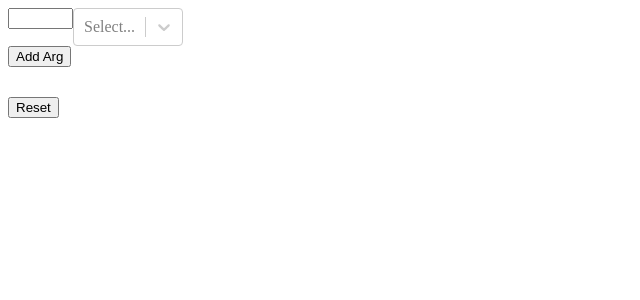
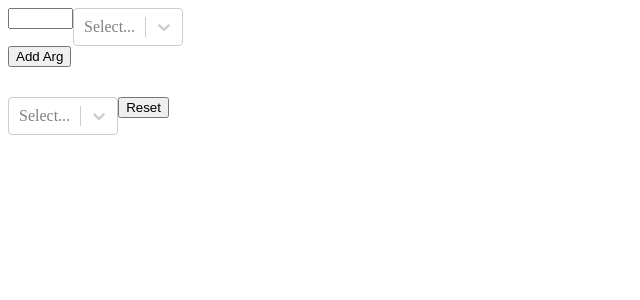
Before and after one commit to JamesBoadi/SmallProject, a React (Create React App) app: page / in a window 1280 px wide. Shown: the top 300 px of the page, without its empty margins (0-640 px from the left). Built offline with nearby package versions, Linux system fonts and the light colour scheme.

Commit message:
Fixed Rendering Issues

```diff
--- a/src/App.tsx
+++ b/src/App.tsx
@@ -15,8 +15,13 @@ interface IState {
   arrayOfElements: JSX.Element[];
   unmountAddArg: boolean[];
   counter: number;
+
+  /* For operatons */
+  updateMenu: boolean;
   listOfArguments: ArgType;
   selectedArgumentOption: number;
+  menu: JSX.Element;
+  tempMenu: JSX.Element;
 }
 
 interface Array<OptionType> {
@@ -51,9 +56,15 @@ export default class App extends React.Component<IProps, IState> {
     counter: 0,
 
     /* For operatons */
-    selectedArgumentOption: 1,
-    listOfArguments: [{ label: "", value: 0 }]
+
+    selectedArgumentOption: 5,
+    listOfArguments: [{ label: "", value: 0 }],
+    menu: this.createMenu(),
+    tempMenu: this.createMenu(),
+    updateMenu: false
+
   };
+
 
   componentDidUpdate(prevProps: IProps, prevState: IState, snapshot: any) {
     if (this.state.appendElement) {
@@ -71,6 +82,11 @@ export default class App extends React.Component<IProps, IState> {
       this.setState({ counter: counter_ + 1 });
       this.setState({ arguments: arguments_ });
       this.setState({ appendElement: false });
+    }
+    if(this.state.updateMenu)
+    {
+      this.setState({menu: this.state.tempMenu})
+      this.setState({updateMenu: false });
     }
   }
 
@@ -258,20 +274,23 @@ export default class App extends React.Component<IProps, IState> {
               case 0:
                 break;
               case 1:
+
                 break;
               case 2:
                 break;
               case 3:
                 break;
               case 4:
+
                 break;
 
               default:
+                this.setState({tempMenu: this.createMenu()})
                 break;
             }
+          }}
 
-            this.createMenu();
-          }}
+          {this.state.menu}
           {this.resetButton()}
         </div>
       </div>
```
